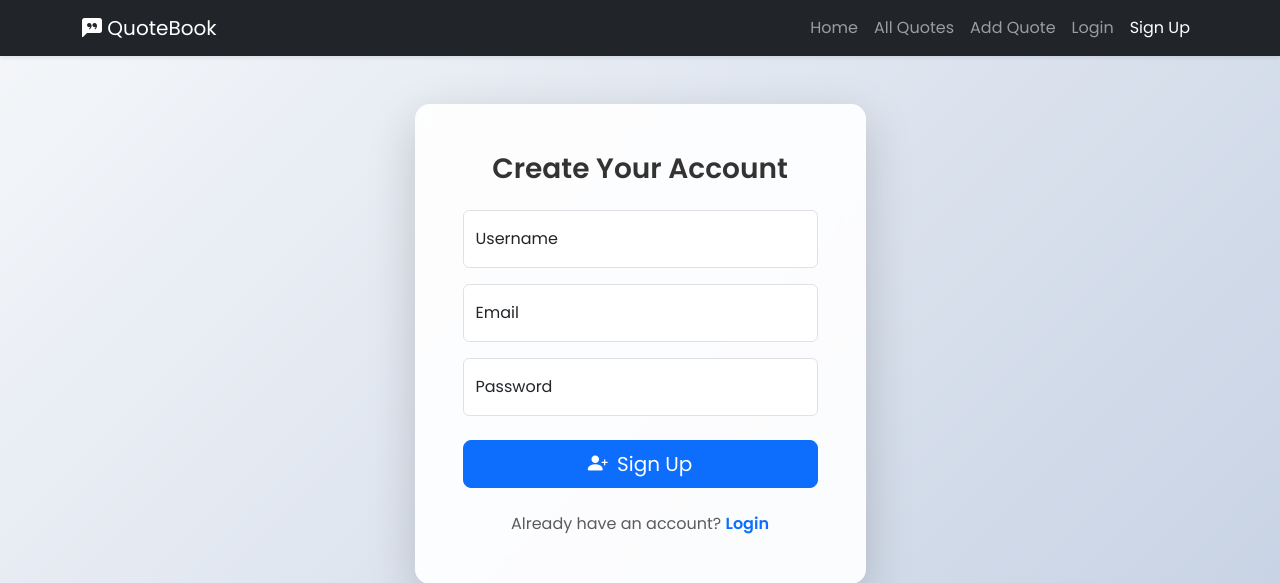
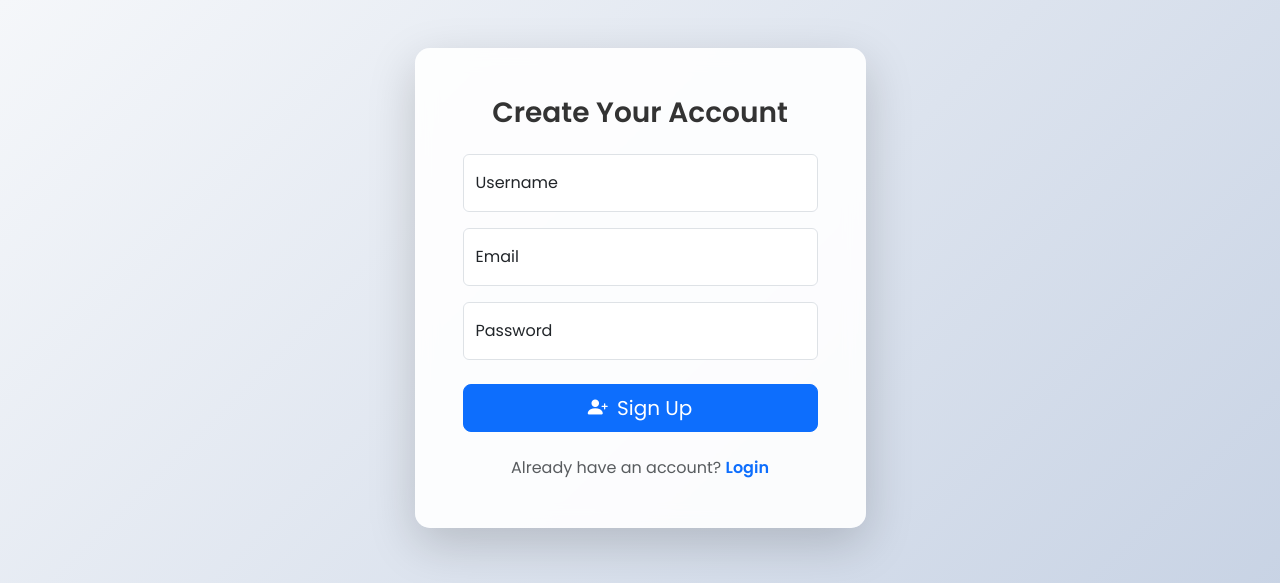
Before and after one commit to Sahanabl26/QuoteBook-A-Full-Stack-Django-Quote-Application, a Django app: page / in a window 1280 px wide. Shown: the top 583 px of the page. Run offline with Django 5.2, Linux system fonts and the light colour scheme.

Commit message:
commit after chnage in login

```diff
--- a/quotes/templates/login.html
+++ b/quotes/templates/login.html
@@ -13,7 +13,7 @@
     <link rel="stylesheet" href="{% static 'css/style.css' %}">
 </head>
 <body>
-
+<!--
     <nav class="navbar navbar-expand-lg navbar-dark bg-dark shadow-sm">
         <div class="container">
             <a class="navbar-brand" href="{% url 'home' %}">
@@ -43,7 +43,7 @@
                 </ul>
             </div>
         </div>
-    </nav>
+    </nav> -->
 
     <div class="container my-5">
         <div class="row justify-content-center">
--- a/quotes/templates/signup.html
+++ b/quotes/templates/signup.html
@@ -14,7 +14,7 @@
 </head>
 <body>
 
-    <nav class="navbar navbar-expand-lg navbar-dark bg-dark shadow-sm">
+    <!-- <nav class="navbar navbar-expand-lg navbar-dark bg-dark shadow-sm">
         <div class="container">
             <a class="navbar-brand" href="{% url 'home' %}">
                 <i class="bi bi-chat-left-quote-fill"></i>
@@ -43,7 +43,7 @@
                 </ul>
             </div>
         </div>
-    </nav>
+    </nav> -->
 
     <div class="container my-5">
         <div class="row justify-content-center">
```
Also changed, not shown: db.sqlite3.
